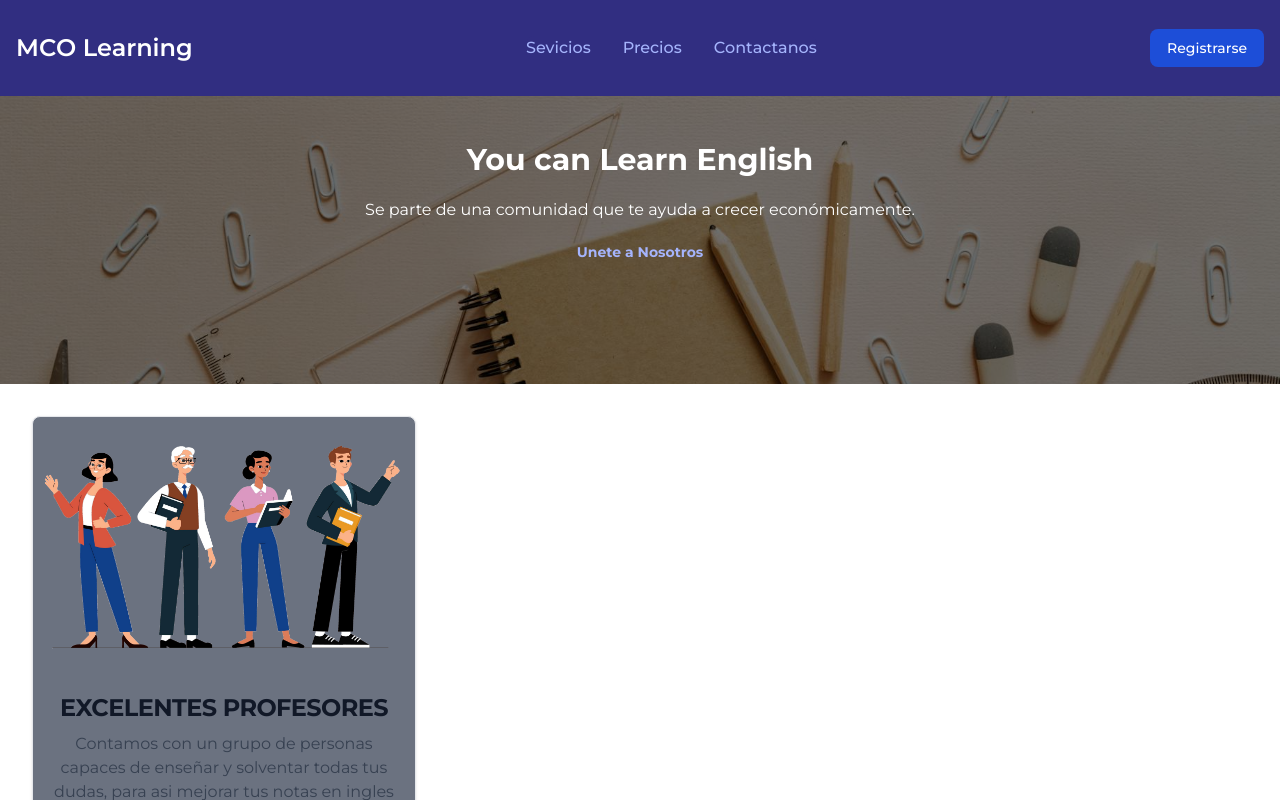
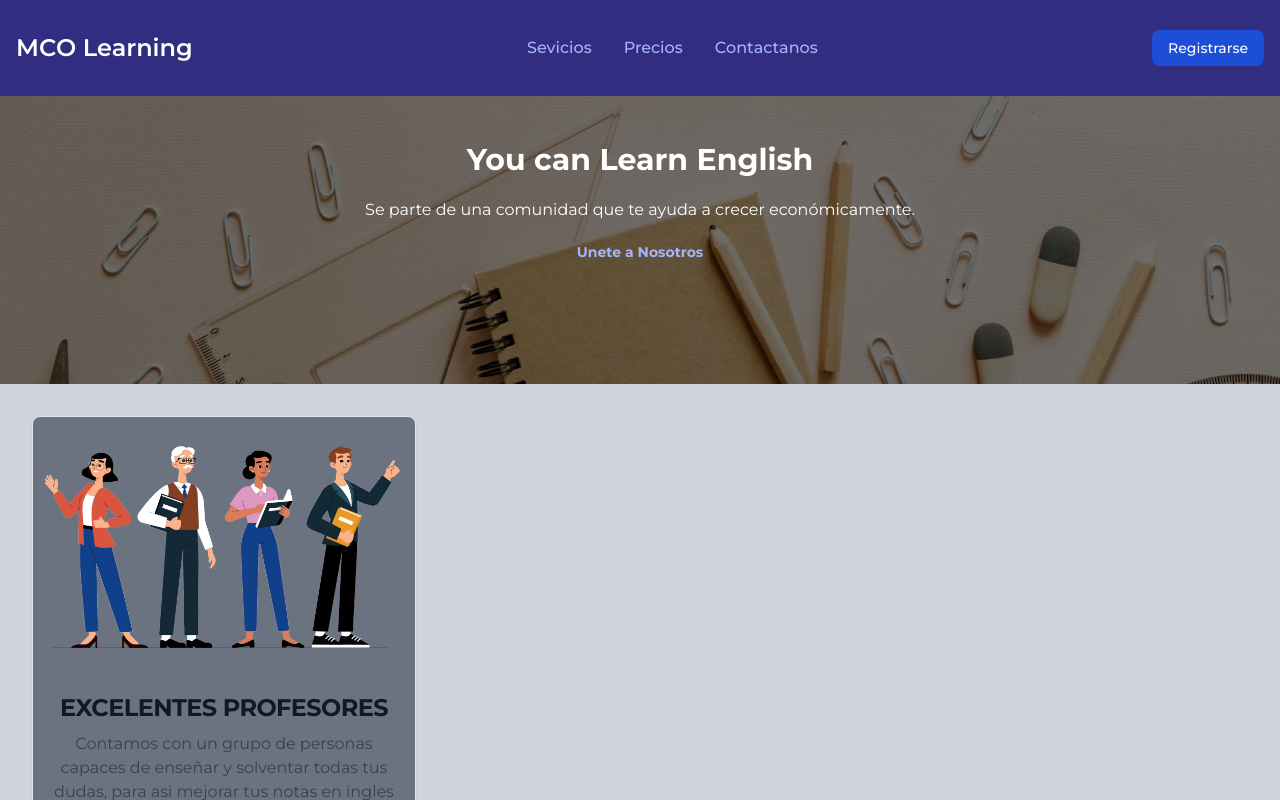
Before and after one commit to Csc32/English_Page, a React (Vite) app: page / in a window 1280 px wide. Shown: the top 800 px of the page. Built offline with nearby package versions, Linux system fonts and the light colour scheme.

Commit message:
style: remove unused styls

```diff
--- a/src/index.css
+++ b/src/index.css
@@ -15,44 +15,3 @@
   min-height: 100vh;
   overflow-x: hidden;
 }
-
-h1 {
-  font-size: 3.2em;
-  line-height: 1.1;
-}
-
-button {
-  border-radius: 8px;
-  border: 1px solid transparent;
-  padding: 0.6em 1.2em;
-  font-size: 1em;
-  font-weight: 500;
-  font-family: inherit;
-  background-color: #1a1a1a;
-  cursor: pointer;
-  transition: border-color 0.25s;
-}
-
-button:hover {
-  border-color: #646cff;
-}
-
-button:focus,
-button:focus-visible {
-  outline: 4px auto -webkit-focus-ring-color;
-}
-
-@media (prefers-color-scheme: light) {
-  :root {
-    color: #213547;
-    background-color: #ffffff;
-  }
-
-  a:hover {
-    color: #747bff;
-  }
-
-  button {
-    background-color: #f9f9f9;
-  }
-}
```
